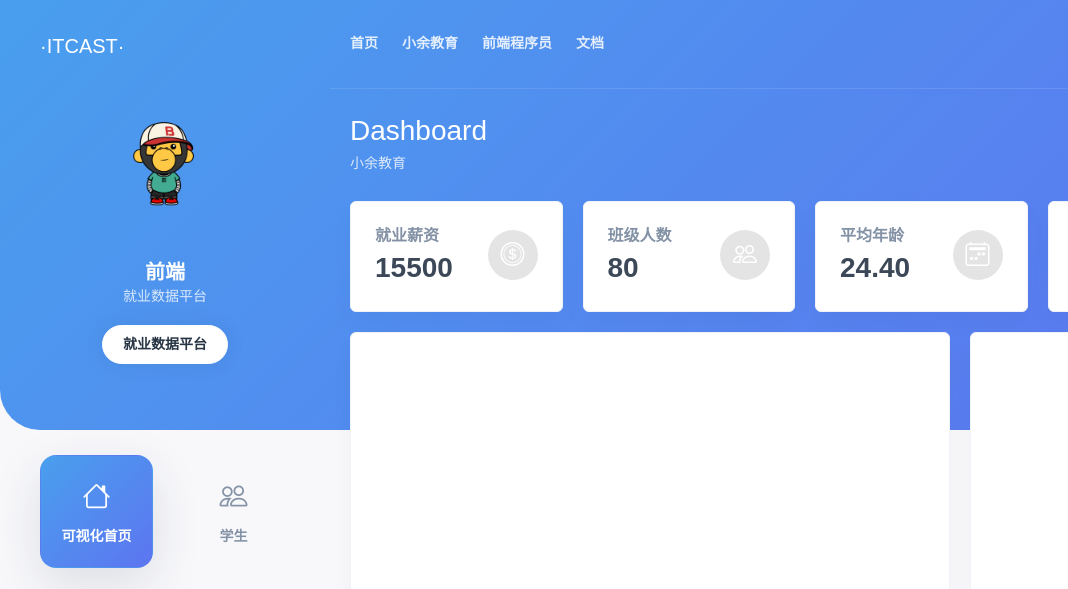
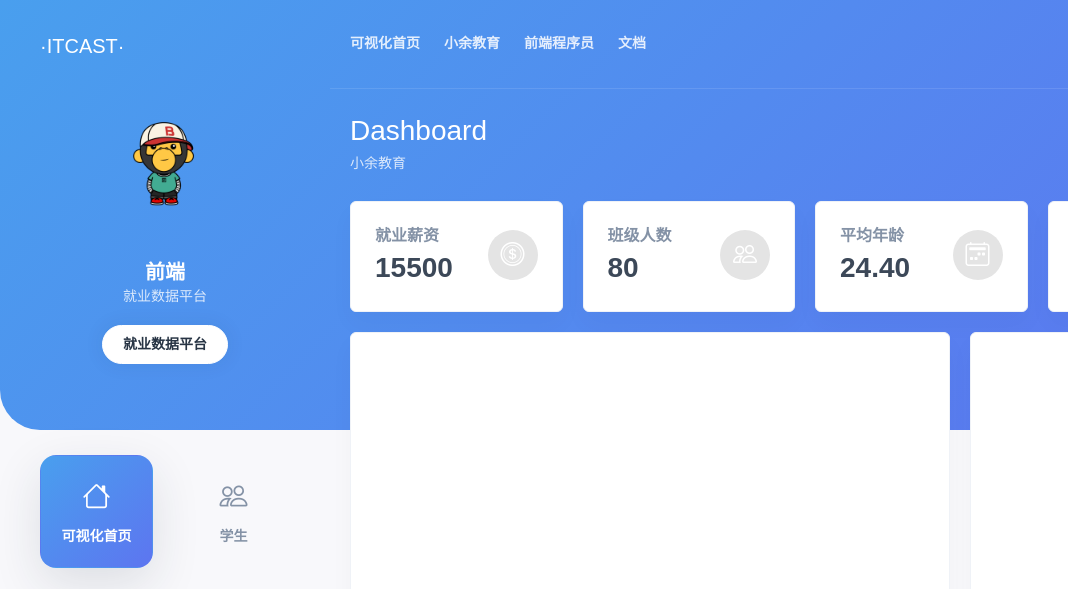
Before and after one commit to yuyuyu0914/Employment-Data-Platform, a plain HTML site: page index.html in a window 1280 px wide. Shown: the top 589 px of the page, 0-1068 px from the left. Drawn offline with Linux system fonts and the light colour scheme; no server answers; sample sign-in values are in the browser's storage.

Commit message:
调整首页信息

```diff
--- a/index.html
+++ b/index.html
@@ -81,7 +81,7 @@
             <ul class="navbar-nav align-items-lg-center">
               <!-- Home  -->
               <li class="nav-item">
-                <a class="nav-link pl-lg-0" href="./index.html"> 首页 </a>
+                <a class="nav-link pl-lg-0" href="./index.html"> 可视化首页 </a>
               </li>
               <li class="nav-item">
                 <a class="nav-link pl-lg-0" href="./index.html"> 小余教育 </a>
```
